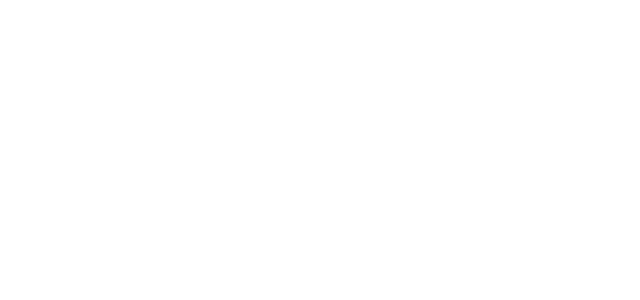
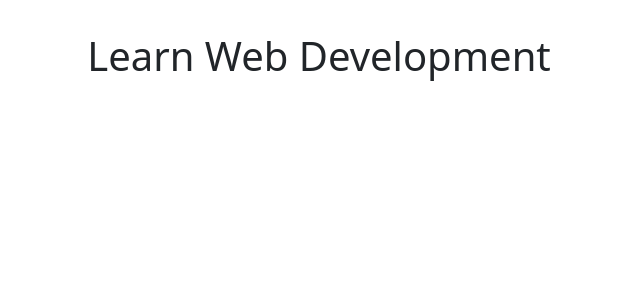
Before and after one commit to GiorgiaSecchi/react-use-state, a React (Vite) app: page / in a window 1280 px wide. Shown: the top 300 px of the page, without its empty margins (321-961 px from the left). Built offline with nearby package versions, Linux system fonts and the light colour scheme.

Commit message:
add header

```diff
--- a/src/assets/css/index.css
+++ b/src/assets/css/index.css
@@ -0,0 +1,7 @@
+h1 {
+  text-align: center;
+  padding-top: 1rem;
+  padding-bottom: 1rem;
+  margin-top: 1rem;
+  margin-bottom: 1rem;
+}
--- a/src/components/Header.jsx
+++ b/src/components/Header.jsx
@@ -1,3 +1,7 @@
 export default function Header() {
-  return <header></header>;
+  return (
+    <header>
+      <h1>Learn Web Development</h1>
+    </header>
+  );
 }
```
